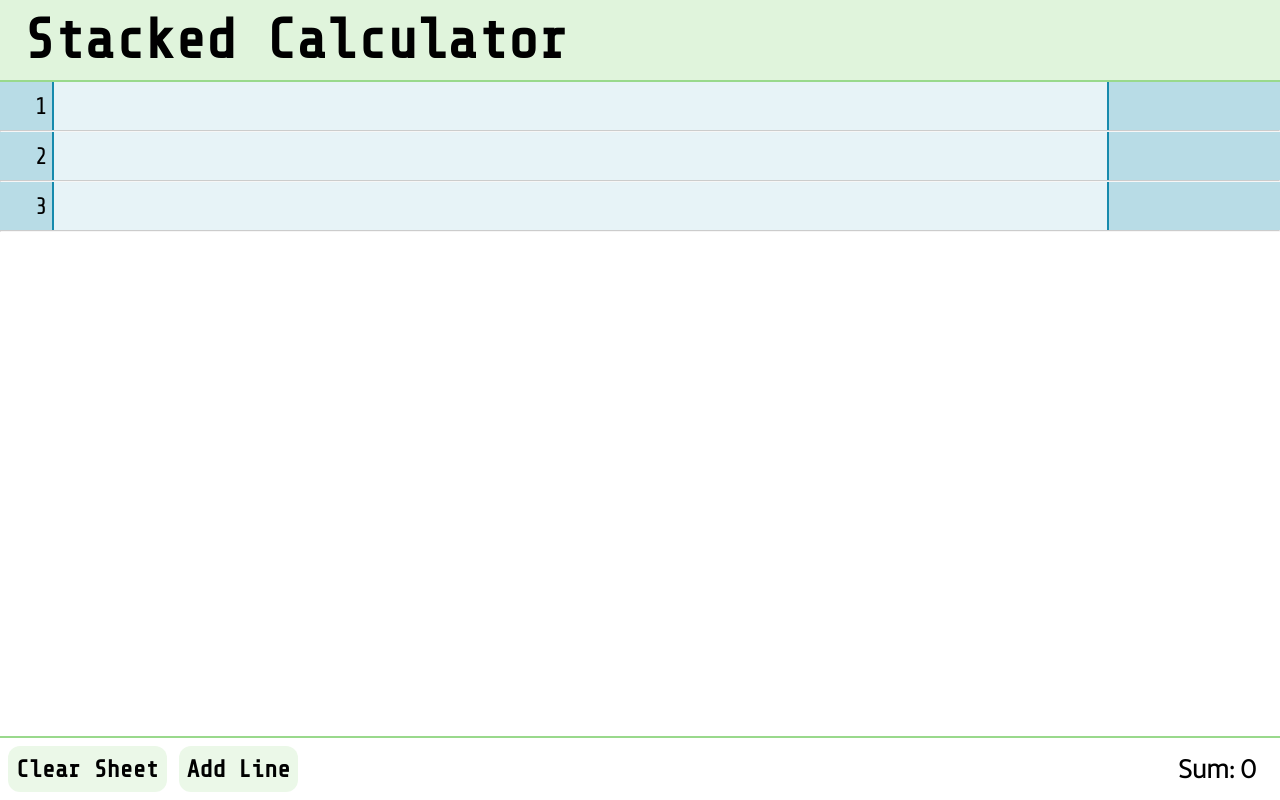
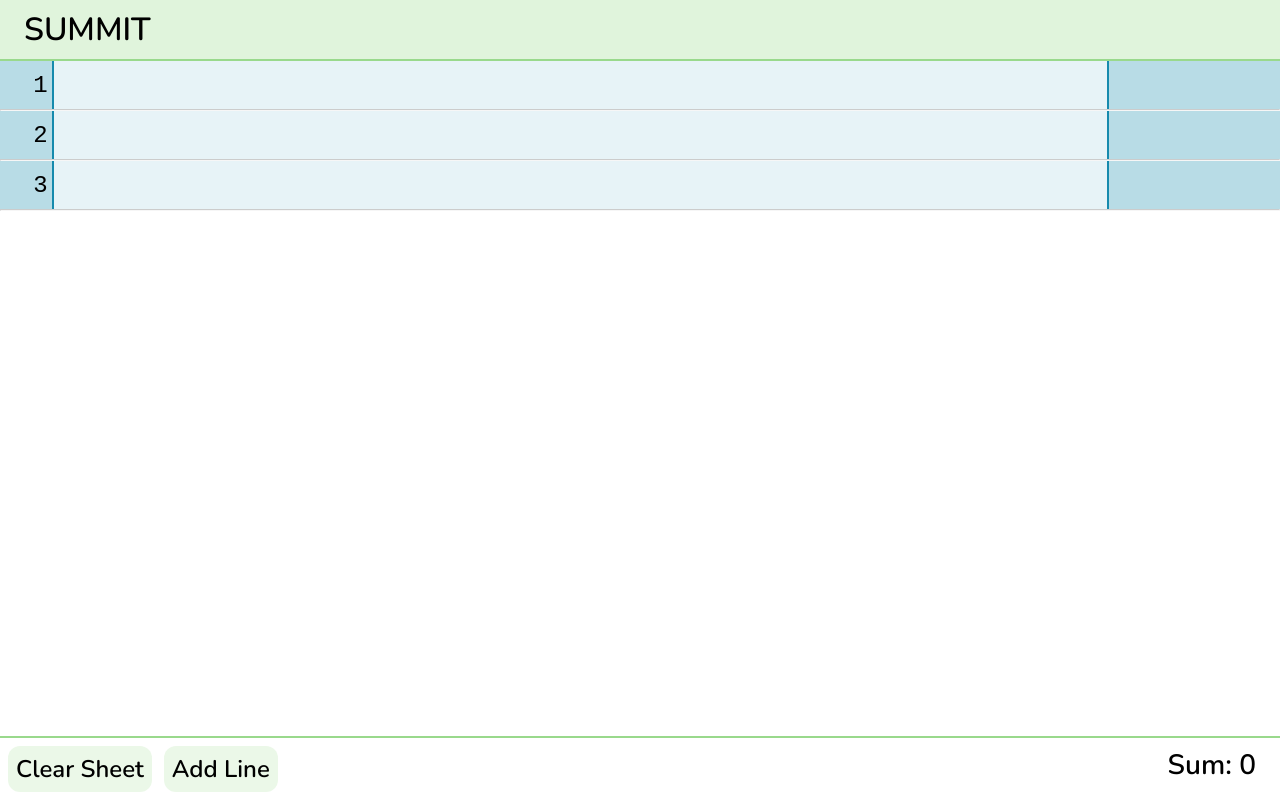
Before and after one commit to chartley1988/chartleys-calculator, a React (Vite) app: page / in a window 1280 px wide. Built offline with nearby package versions, Linux system fonts and the light colour scheme.

Commit message:
Styles, small fixes

```diff
--- a/index.html
+++ b/index.html
@@ -4,9 +4,12 @@
 		<meta charset="UTF-8" />
 		<link rel="icon" type="image/svg+xml" href="/vite.svg" />
 		<meta name="viewport" content="width=device-width, initial-scale=1.0" />
-    <link rel="preconnect" href="https://fonts.googleapis.com">
-    <link rel="preconnect" href="https://fonts.gstatic.com" crossorigin>
-    <link href="https://fonts.googleapis.com/css2?family=Mukta:wght@200&family=Share+Tech+Mono&display=swap" rel="stylesheet">
+		<link rel="preconnect" href="https://fonts.googleapis.com" />
+		<link rel="preconnect" href="https://fonts.gstatic.com" crossorigin />
+		<link
+			href="https://fonts.googleapis.com/css2?family=Nunito:wght@600&family=Roboto:wght@300&display=swap"
+			rel="stylesheet"
+		/>
 		<title>Stacked Calculator</title>
 	</head>
 	<body>
--- a/src/App.jsx
+++ b/src/App.jsx
@@ -6,7 +6,7 @@
 
   return (
     <div className="App">
-      <header>Stacked Calculator </header>
+      <header>SUMMIT</header>
       <Editor />
     </div>
   )
--- a/src/css/editor.css
+++ b/src/css/editor.css
@@ -33,6 +33,7 @@
 
     overflow:visible;
     box-sizing: border-box;
+    line-height: 200%;
 
     font-size: 1.5rem;
     border: none;
--- a/src/css/footer.css
+++ b/src/css/footer.css
@@ -17,7 +17,7 @@
 }
 
 .footer-button {
-    font-family: 'Share Tech Mono', monospace;
+    font-family: 'Nunito', monospace;
     font-weight: 900;
     font-size: 1.5rem;
     color: var(--font);
--- a/src/css/main.css
+++ b/src/css/main.css
@@ -16,7 +16,7 @@
 }
 
 p {
-    font-family: 'Mukta', sans-serif;
+    font-family: 'Nunito', sans-serif;
 }
 
 header {
@@ -29,8 +29,8 @@
     border-bottom: 2px solid rgb(var(--accent));
 
     color: var(--font);
-    font-family: 'Share Tech Mono', monospace;
-    font-size: 3.5rem;
+    font-family: 'Nunito', sans-serif;
+    font-size: 2rem;
     font-weight: 900;
 }
 
--- a/src/math/operate_RPN.ts
+++ b/src/math/operate_RPN.ts
@@ -5,15 +5,17 @@
 	const stack: string[] = [];
 	input.forEach((token) => {
 		if (/^-?\d*\.?\d*$/.test(token)) {
-			stack.push(token);
+			if(token !== '-'){
+				stack.push(token);
+			}
 			console.log(token);
 		}
-		if ((/[\^*/+-]/.test(token)) && !(/^-?\d*\.?\d*$/.test(token))) {
-			// Problem, it's not pushing the number to the stack if its a negative. Something to do with the operator (-)
+		if ((/[\^*/+-]/.test(token)) && !(/[0-9]/.test(token))) {
+			console.log(stack);
+			const string2 = stack.pop();
 			const string1 = stack.pop();
-			const string2 = stack.pop();
-			const num2 = Number(string1);
-			const num1 = Number(string2);
+			const num2 = Number(string2);
+			const num1 = Number(string1);
 			printDebug(num1, num2, token, stack, input)
 			if (token === '+') {
 				const answer = operators().addNumbers(num1, num2);
--- a/src/math/string_parse.ts
+++ b/src/math/string_parse.ts
@@ -96,7 +96,7 @@
 }
 
 function ifOperator(token) {
-	if ((/[\^*/+-]/.test(token)) && !(/^-?\d*\.?\d*$/.test(token))) {
+	if ((/[\^*/+-]/.test(token)) && !(/[0-9]/.test(token))) {
 		return true;
 	}
 }
```
Lines whose indentation alone changed are shown as unchanged.
